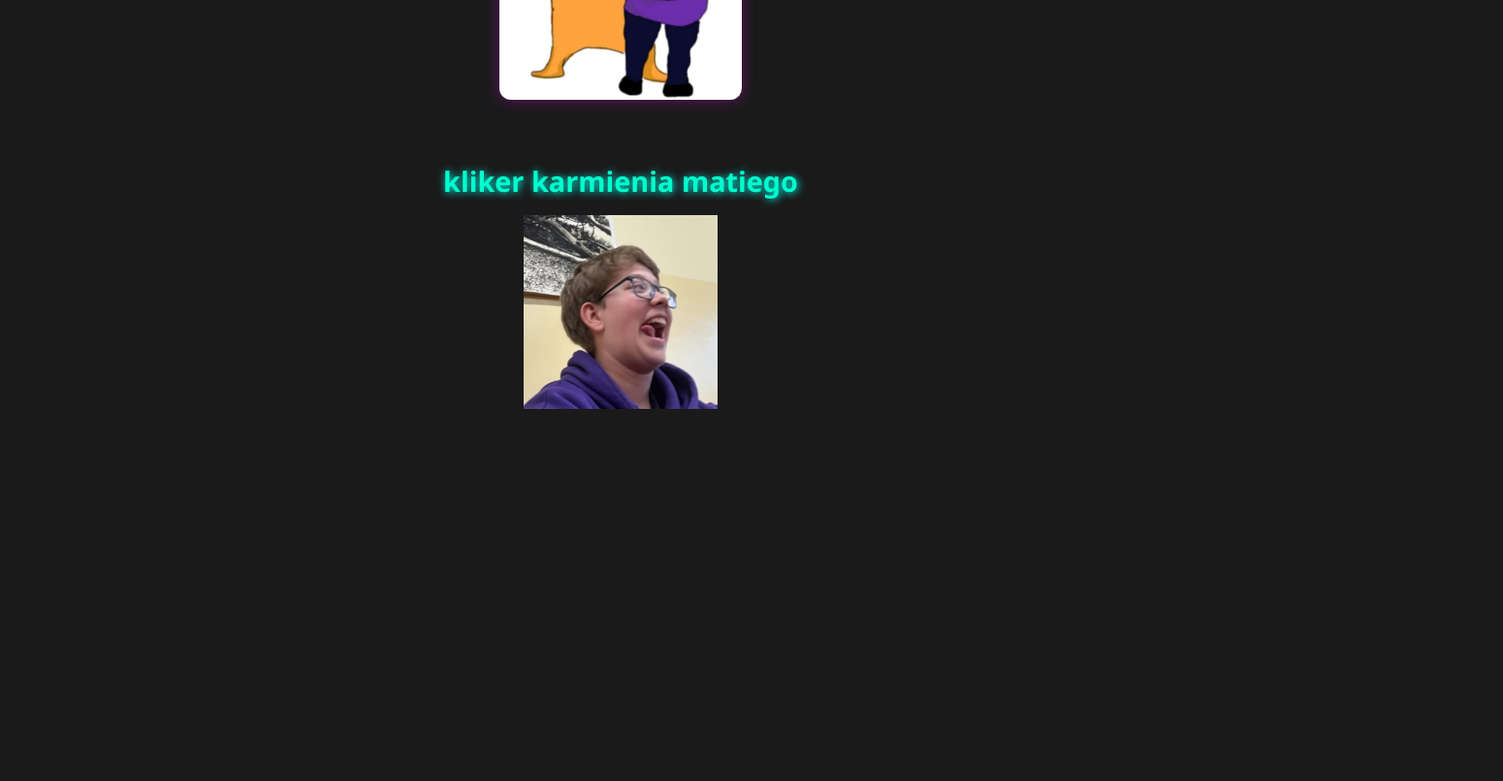
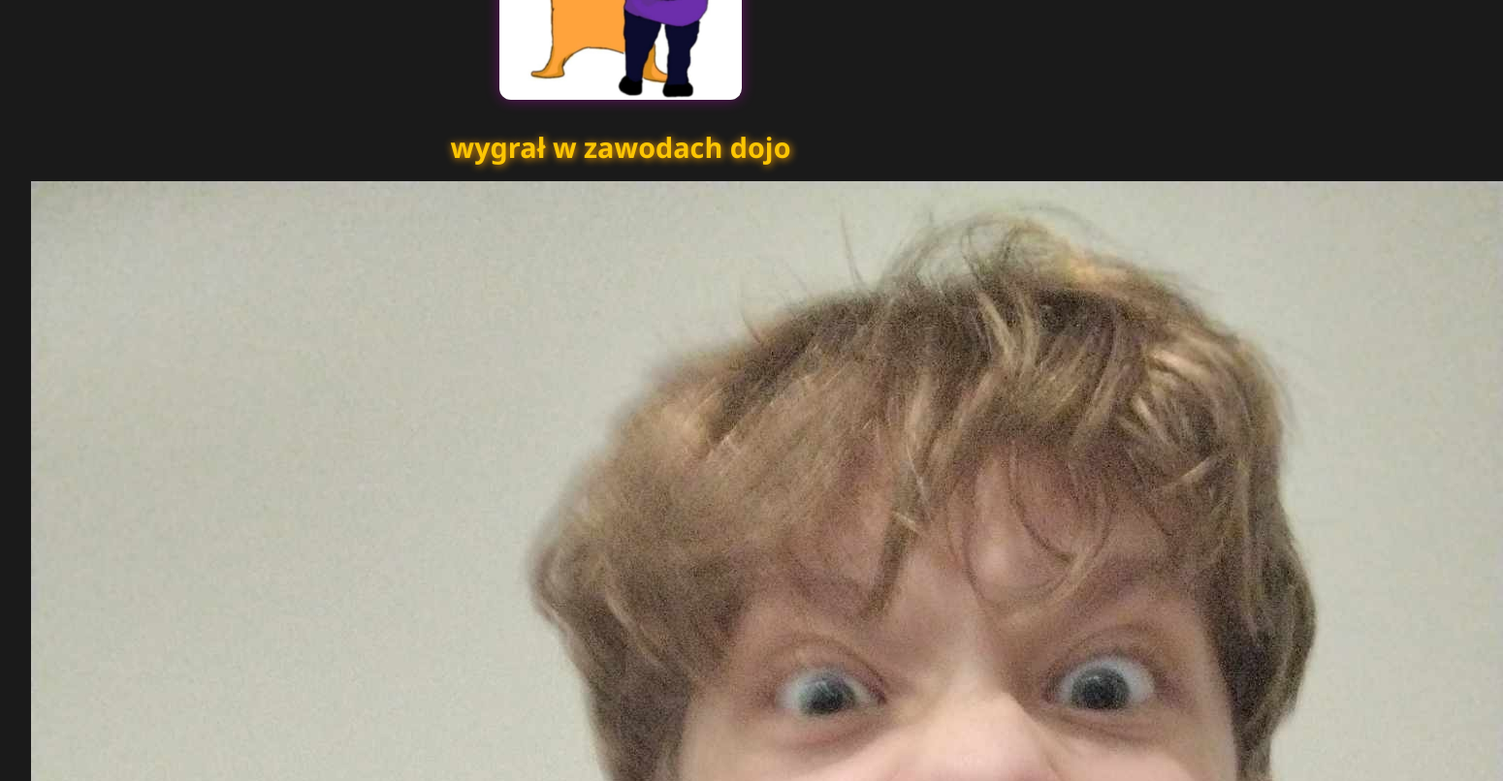
Before and after one commit to NEXEN2000/mati-buggati, a plain HTML site: page index.html in a window 1280 px wide. Shown: the part 900-1706 px from the top of the page at 97% size, 1550 px wide, since content can reach past the window. Before the commit the page ends 1359 px from the top, so only its background shows below. Drawn offline with Linux system fonts and the light colour scheme.

Commit message:
added section with a picture

```diff
--- a/index.html
+++ b/index.html
@@ -1,5 +1,4 @@
-<!DOCTYPE html>
-<html lang="pl">
+<!DOCTYPE html><html lang="pl">
 <head>
   <meta charset="UTF-8" />
   <meta name="viewport" content="width=device-width, initial-scale=1.0" />
@@ -16,13 +15,14 @@
       <img src="images/1000062227.jpg" alt="mati mięśnie" />
       <img src="images/1000062228.jpg" alt="mati portret" />
     </div>
+      <h3>wygrał w zawodach dojo</h3>
+<div class="extra-section">
+  <img src="images/1000063196.jpg" alt="II miejsce" /></div>
 
-    <div class="kliker-section">
-      <h2>kliker karmienia matiego</h2>
-      <img src="images/1000062231.jpg" alt="Kliker Mati" id="kliker" />
-    </div>
-  </div>
+<div class="kliker-section">
+  <h2>kliker karmienia matiego</h2>
+  <img src="images/1000062231.jpg" alt="Kliker Mati" id="kliker" />
+</div>
 
-  <script src="script.js"></script>
-</body>
+  </div> <script src="script.js"></script></body>
 </html>
--- a/style.css
+++ b/style.css
@@ -60,3 +60,10 @@ h1 {
 #kliker:active {
   transform: scale(0.95);
 }
+
+h3 {
+  font-size: 1.8rem;
+  color: #fcc603;
+  margin-bottom: 1rem;
+  text-shadow: 1px 1px 8px #FCA403;
+}
```
Also changed, not shown: images/1000063196.jpg (added).
